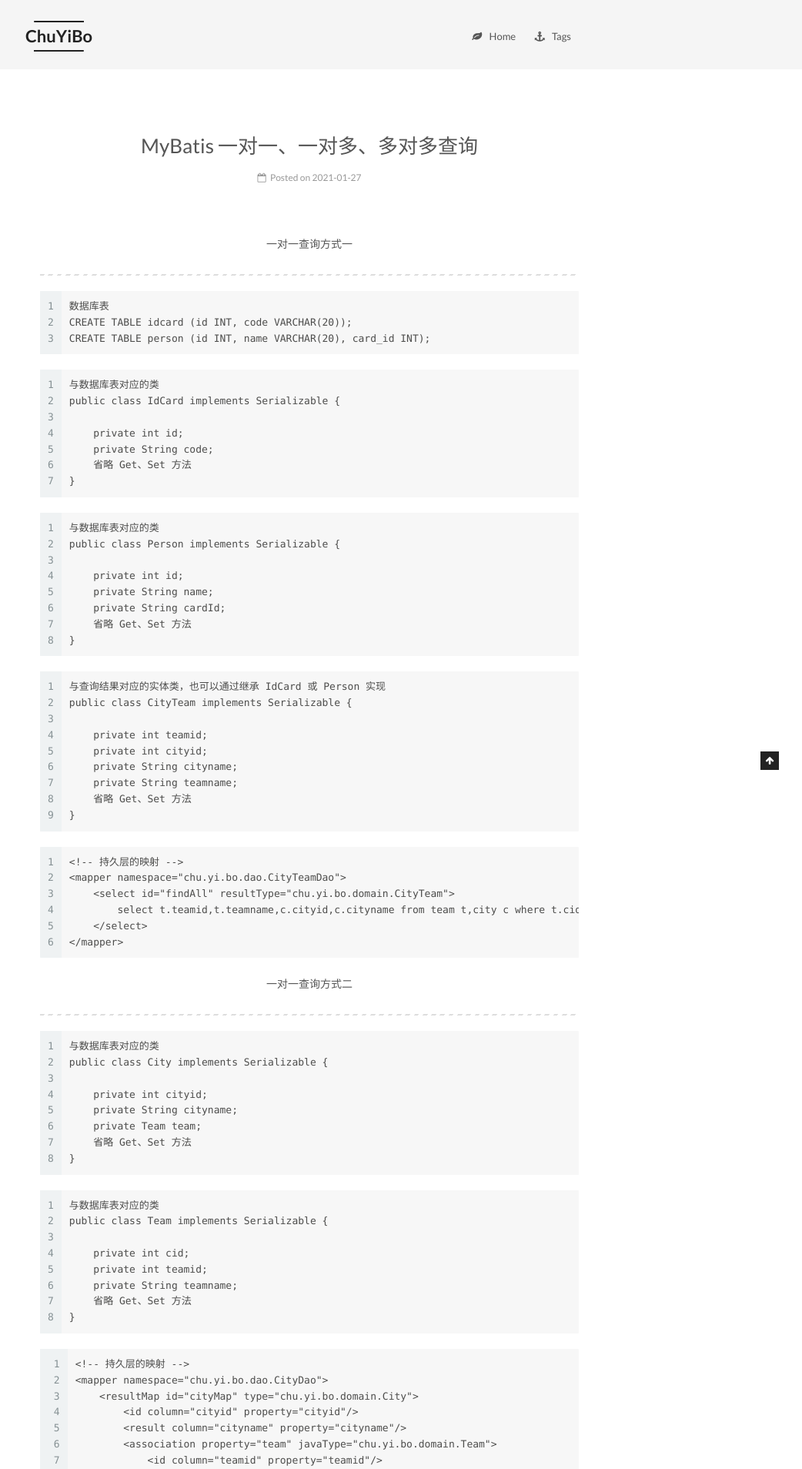
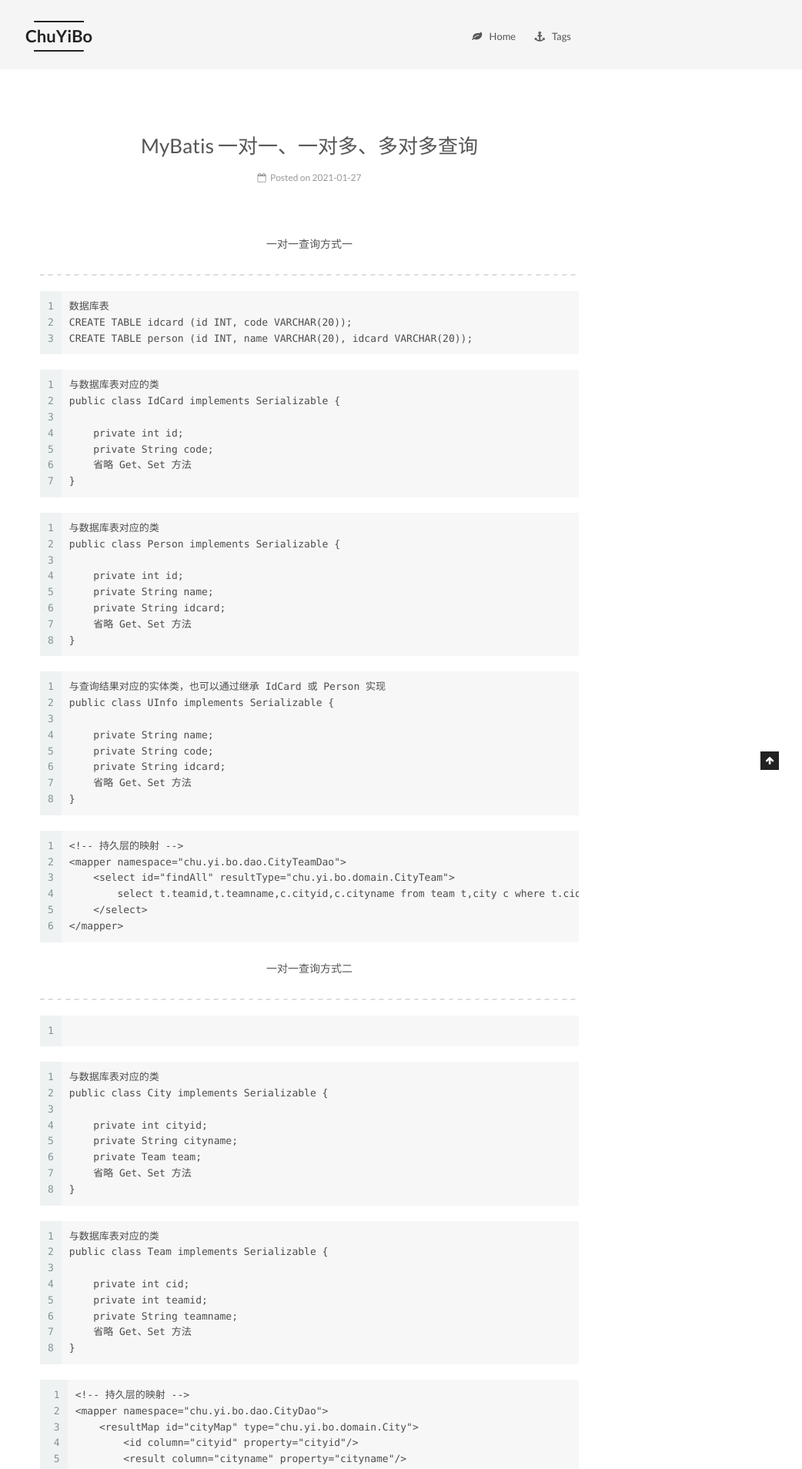
Before and after one commit to chuyibo/chuyibo.github.io, a Jekyll site: the page built from _posts/2021-01-27-MyBatis 学习笔记09.md, in a window 1280 px wide. Shown: the top 1908 px of the page at 77% size, without its empty margins (238-1280 px from the left). Built offline with Jekyll 4.4.1, drawn with Linux system fonts in a browser that asks for light colours.

Commit message:
2021/02/26

````diff
--- a/_posts/2021-01-27-MyBatis 学习笔记09.md
+++ b/_posts/2021-01-27-MyBatis 学习笔记09.md
@@ -13,7 +13,7 @@ tags:
 ```
 数据库表
 CREATE TABLE idcard (id INT, code VARCHAR(20));
-CREATE TABLE person (id INT, name VARCHAR(20), card_id INT);
+CREATE TABLE person (id INT, name VARCHAR(20), idcard VARCHAR(20));
 ```
 
 ```
@@ -32,19 +32,18 @@ public class Person implements Serializable {
 
     private int id;
     private String name;
-    private String cardId;
+    private String idcard;
     省略 Get、Set 方法
 }
 ```
 
 ```
 与查询结果对应的实体类，也可以通过继承 IdCard 或 Person 实现
-public class CityTeam implements Serializable {
+public class UInfo implements Serializable {
 
-    private int teamid;
-    private int cityid;
-    private String cityname;
-    private String teamname;
+    private String name;
+    private String code;
+    private String idcard;
     省略 Get、Set 方法
 }
 ```
@@ -60,6 +59,12 @@ public class CityTeam implements Serializable {
 
 <p align="center">一对一查询方式二</p>
 ----
+
+```
+
+```
+
+
 
 ```
 与数据库表对应的类
````
